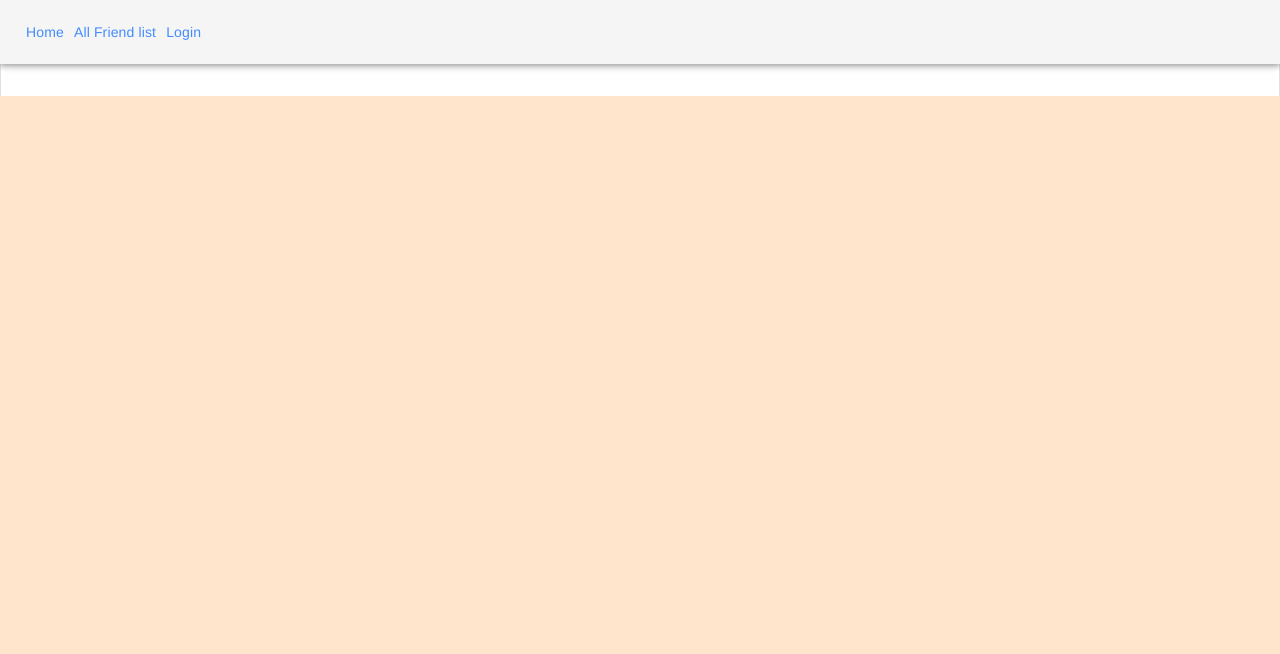
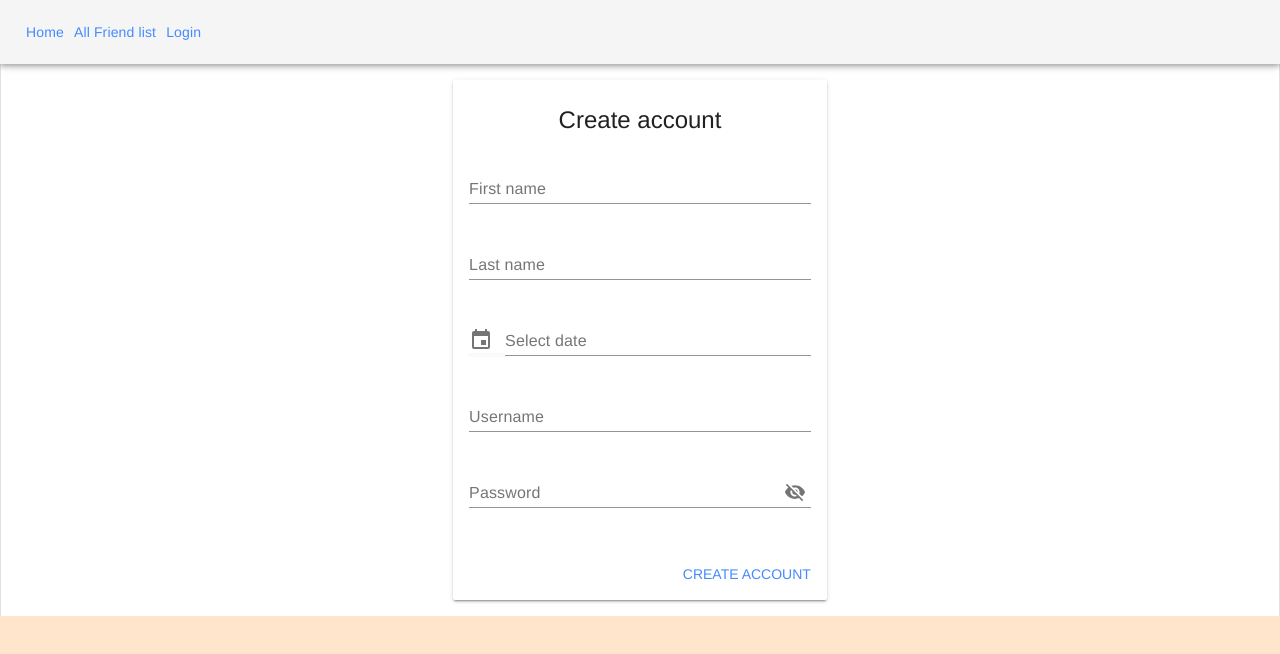
Before and after one commit to dgbrewer1989/homespace-frontend, a Vue app: page /#/user/create in a window 1280 px wide. Shown: the top 654 px of the page. Built offline with nearby package versions, Linux system fonts and the light colour scheme.

Commit message:
Fixed a bunch of issues and actually got create account working.

```diff
--- a/src/components/CreateAccount.vue
+++ b/src/components/CreateAccount.vue
@@ -1,6 +1,7 @@
 <template>
   <div id="createAccount">
     <form
+      @submit.prevent="processForm"
       novalidate
       class="md-layout"
     >
@@ -16,8 +17,9 @@
               <md-field class="first-name">
                 <label for="create-first-name">First name</label>
                 <md-input
-                  name="create-first-name"
+                  name="firstname"
                   id="create-first-name"
+                  v-model="form.firstName"
                 />
                 <span
                   class="md-error"
@@ -29,8 +31,9 @@
               <md-field class="last-name">
                 <label for="create-last-name">Last name</label>
                 <md-input
-                  name="create-last-name"
+                  name="lastname"
                   id="create-last-name"
+                  v-model="form.lastName"
                 />
                 <span
                   class="md-error"
@@ -41,7 +44,8 @@
             <div class="md-layout-item md-small-size-30">
               <md-datepicker
                 class="birthday"
-                v-model="birthday"
+                name="birthday"
+                v-model="form.birthday"
               >
                 <label>Select date</label>
                 <span
@@ -54,8 +58,9 @@
               <md-field class="username">
                 <label for="create-user-name">Username</label>
                 <md-input
-                  name="create-user-name"
+                  name="username"
                   id="create-user-name"
+                  v-model="form.username"
                 />
                 <span
                   class="md-error"
@@ -67,9 +72,10 @@
               <md-field class="password">
                 <label for="create-password">Password</label>
                 <md-input
-                  name="create-password"
+                  name="password"
                   id="create-password"
                   type="password"
+                  v-model="form.password"
                 />
                 <span
                   class="md-error"
@@ -100,6 +106,7 @@
   required,
   email,
   minLength,
+  maxLength,
 } from 'vuelidate/lib/validators'
 
 export default {
@@ -107,11 +114,11 @@ export default {
     mixins: [validationMixin],
     data: () => ({
         form: {
-            username: "",
-            password: "",
-            firstname: "",
-            lastname: "",
-            birthday: "",
+            username: '',
+            password: '',
+            firstname: '',
+            lastname: '',
+            birthday: null,
         },
         sending: false
     }),
@@ -123,7 +130,8 @@ export default {
         },
         username: {
           required,
-          email
+          email,
+          maxLength: maxLength(12)
         },
         firstname: {
           required,
@@ -138,9 +146,27 @@ export default {
         }
       }
     },
+    methods: {
+      processForm() {
+        this.$store.dispatch('createUser', {
+          username: this.form.username,
+          password: this.form.password,
+          birthday: this.form.birthday,
+          lastName: this.form.lastName,
+          firstName: this.form.firstName})
+        .then(() => this.$router.push('/'))
+        .catch(err => console.log(err))
+      }
+    }
 }
 </script>
 
 <style>
+#createAccount {
+}
 
+.md-layout {
+  display: flex;
+  justify-content: center;
+}
 </style>
--- a/src/components/Login.vue
+++ b/src/components/Login.vue
@@ -2,10 +2,10 @@
   <div id="login">
     <form
       novalidate
-      class="md-layout"
+      class=""
       @submit.prevent="login"
     >
-      <md-card class="md-layout-item md-size-50 md-small-size-50">
+      <md-card class="md-layout-item md-xlarge-size-20 md-large-size-20 md-medium-size-33 md-small-size-50 md-xsmall-size-100">
         <md-card-header>
           <div class="md-title">
             Sign in
@@ -13,7 +13,7 @@
         </md-card-header>
         <md-card-content>
           <div class="md-layout md-gutter">
-            <div class="md-layout-item md-small-size-80">
+            <div class="md-layout-item">
               <md-field class="username">
                 <label for="login-user-name">Username</label>
                 <md-input
@@ -28,7 +28,7 @@
                 <!-- if more fields are required, add them here -->
               </md-field>
             </div>
-            <div class="md-layout-item md-small-size-30">
+            <div class="md-layout-item">
               <md-field class="password">
                 <label for="login-password">Password</label>
                 <md-input
@@ -101,7 +101,7 @@ export default {
             let username = this.username
             let password = this.password
             this.$store.dispatch('login', {username, password})
-            .then(() => this.$router.push('#'))
+            .then(() => this.$router.push('/'))
             .catch(err => console.log(err))
         },
         createAccount() {
@@ -113,6 +113,5 @@ export default {
 
 <style>
 #login {
-    width: 100%;
 }
 </style>
--- a/src/components/Profile.vue
+++ b/src/components/Profile.vue
@@ -7,7 +7,10 @@
       <div v-if="loading">
         Loading...
       </div>
-      <div v-else>
+      <div
+        v-else
+        class="ProfileCard"
+      >
         <md-card>
           <md-card-media>
             <img
@@ -95,4 +98,9 @@ export default {
     display: inline-block;
     vertical-align: top;
   }
+#Profile {
+   background-color:#E6E6FA;
+   display: flex;
+   justify-content: flex-start;
+}
 </style>
--- a/src/components/Topbar.vue
+++ b/src/components/Topbar.vue
@@ -6,7 +6,6 @@
     <router-link :to="{ name: 'AllFriends' }">
       All Friend list
     </router-link>
-    <!-- TODO: Optional if signed in. if not signed in, give "sign in" -->
     <section v-if="isLoggedIn()">
       <a
         href=""
--- a/src/router/index.js
+++ b/src/router/index.js
@@ -4,6 +4,7 @@ import MainPage from '../components/MainPage'
 import AllFriends from '../components/AllFriends'
 import Profile from '../components/Profile'
 import Login from '../components/Login'
+import CreateAccount from '../components/CreateAccount'
 
 Vue.use(VueRouter)
 
@@ -27,26 +28,18 @@ Vue.use(VueRouter)
   {
     path: '/signOut',
     name: 'Signout',
-    component: Profile
+    component: Profile //TODO: < fix that. Shouldn't be pointed to profile
   },
-  //TODO: ^ fix that. Shouldn't be pointed to profile
   {
     path: '/login',
     name: 'Login',
     component: Login
+  },
+  {
+    path: '/user/create',
+    name: 'CreateAccount',
+    component: CreateAccount
   }
-
-  //TODO: this all needs fixed. Needs logout and probably more routes that were lost.
-
-
-  // {
-  //   path: '/about',
-  //   name: 'About',
-  //   // route level code-splitting
-  //   // this generates a separate chunk (about.[hash].js) for this route
-  //   // which is lazy-loaded when the route is visited.
-  //   component: () => import(/* webpackChunkName: "about" */ '../views/About.vue')
-  // }
 ]
 
 const router = new VueRouter({
--- a/src/store/store.js
+++ b/src/store/store.js
@@ -59,6 +59,18 @@ export default new Vuex.Store({
         delete axios.defaults.headers.common['Authorization']
         resolve()
       })
+    },
+    createUser({commit}, userDetails) {
+      return new Promise((resolve, reject) => {
+        axios.post("http://localhost:8081/users", userDetails)
+          .then(resp => {
+            resolve(resp)
+          })
+          .catch(function (error) {
+            commit('create_account_error')
+            reject(error)
+          })
+      })
     }
   },
   getters : {
```
Also changed, not shown: src/components/Content.vue (+15 -3 lines). Lines whose indentation alone changed are shown as unchanged.
